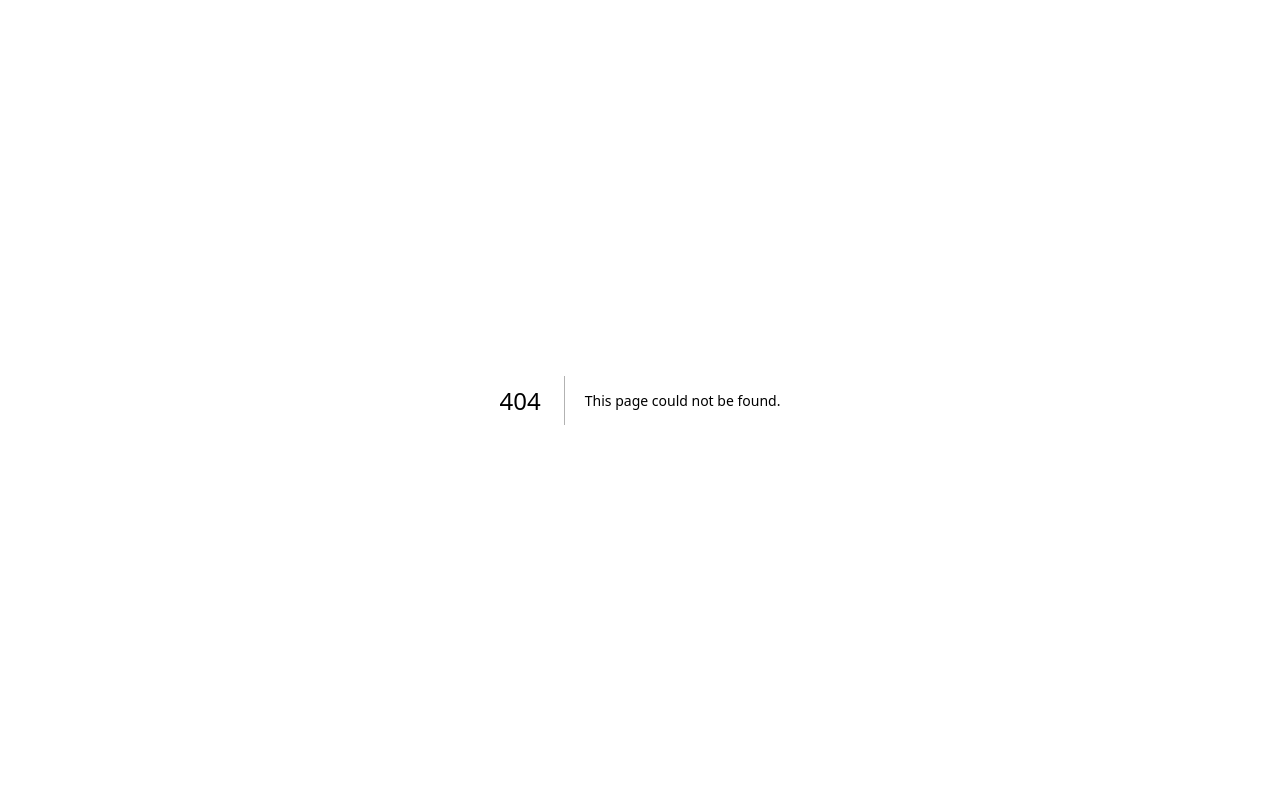
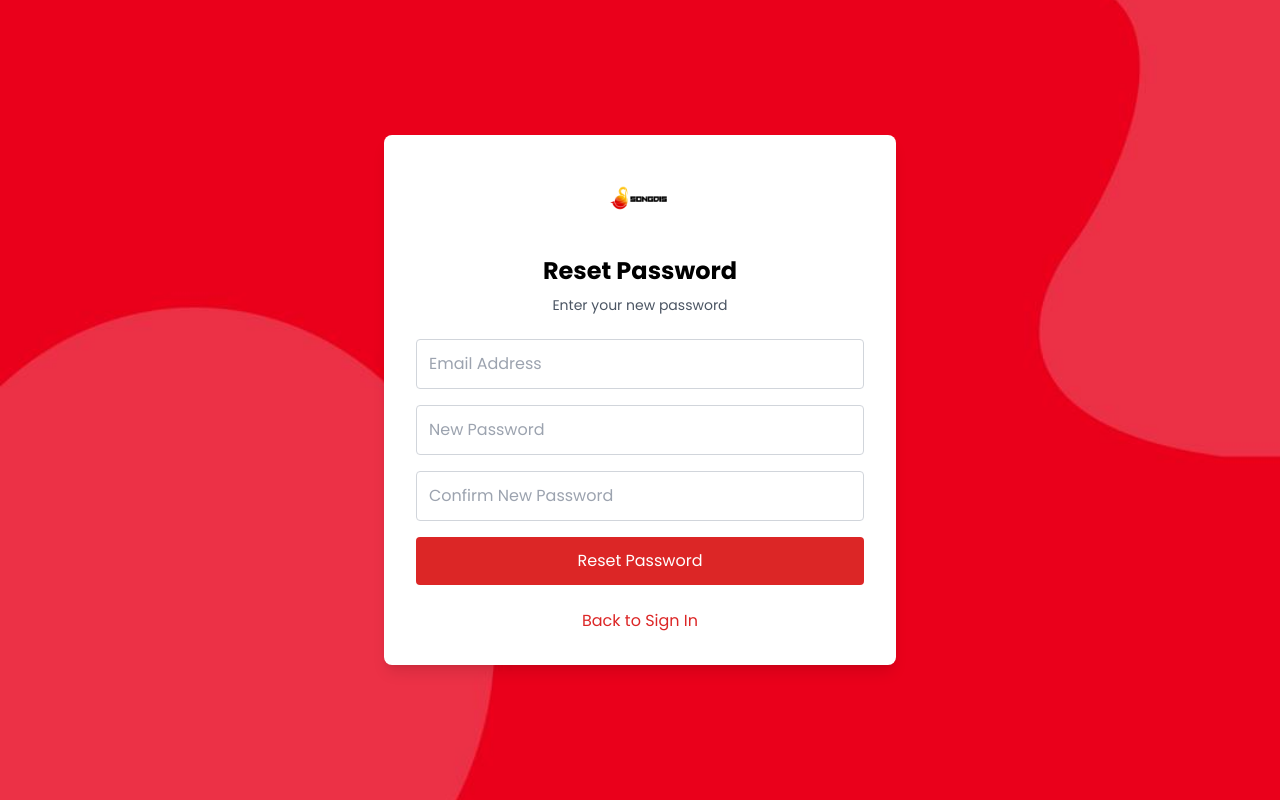
Before and after one commit to UgwuObed/songdis.com, a Next.js app: page /auth/reset in a window 1280 px wide. Before the commit this address had no page. Built offline with nearby package versions, Linux system fonts and the light colour scheme; a web font is replaced by a local one.

Commit message:
forget password and reset password

```diff
--- /dev/null
+++ b/app/auth/forget/page.tsx
@@ -0,0 +1,10 @@
+"use client";
+import ForgotPassword from '../../components/Auth/forget';
+
+export default function ForgotPasswordPage() {
+  return (
+    <div className="flex items-center justify-center min-h-screen bg-gray-100">
+      <ForgotPassword />
+    </div>
+  );
+}
--- /dev/null
+++ b/app/auth/reset/page.tsx
@@ -0,0 +1,10 @@
+"use client";
+import ResetPassword from '../../components/Auth/reset';
+
+export default function ResetPasswordPage() {
+  return (
+    <div className="flex items-center justify-center min-h-screen bg-gray-100">
+      <ResetPassword />
+    </div>
+  );
+}
--- /dev/null
+++ b/app/components/Auth/forget.tsx
@@ -0,0 +1,107 @@
+'use client';
+
+import React, { useState } from 'react';
+import axios from 'axios';
+import { BASE_URL } from '../apiConfig';
+import Link from 'next/link';
+
+const ForgotPassword = () => {
+  const [email, setEmail] = useState('');
+  const [error, setError] = useState('');
+  const [success, setSuccess] = useState('');
+  const [loading, setLoading] = useState(false);
+
+  const handleSubmit = async (e: React.FormEvent) => {
+    e.preventDefault();
+    setLoading(true);
+    setError('');
+    setSuccess('');
+
+    try {
+      const response = await axios.post(`${BASE_URL}/api/forgot-password`, {
+        email,
+      });
+
+      setSuccess(response.data.message);
+      setEmail('');
+    } catch (err) {
+      console.error('Forgot password error:', err);
+      if (axios.isAxiosError(err) && err.response) {
+        setError(err.response.data.message || 'An unexpected error occurred.');
+      } else {
+        setError('An unexpected error occurred.');
+      }
+    } finally {
+      setLoading(false);
+    }
+  };
+
+  return (
+    <div
+      className="min-h-screen w-full bg-cover bg-center bg-no-repeat flex items-center justify-center p-4"
+      style={{ backgroundImage: 'url("/assets/banner/auth.jpg")' }}
+    >
+      <div className="bg-white p-6 md:p-8 rounded-lg shadow-lg w-full max-w-lg">
+        <img
+          src="/assets/logo/logo.png"
+          alt="Logo"
+          className="h-12 md:h-16 w-auto mx-auto mb-6"
+        />
+
+        <h2 className="text-xl md:text-2xl font-bold text-center mb-2">
+          Forgot Password
+        </h2>
+
+        <p className="text-sm text-gray-600 text-center mb-6">
+          Enter your email address to receive a password reset link
+        </p>
+
+        {error && (
+          <div className="bg-red-600 text-white p-4 rounded mb-4 text-center">
+            {error}
+          </div>
+        )}
+
+        {success && (
+          <div className="bg-green-600 text-white p-4 rounded mb-4 text-center">
+            {success}
+          </div>
+        )}
+
+        <form onSubmit={handleSubmit} className="space-y-4">
+          <input
+            type="email"
+            value={email}
+            onChange={(e) => setEmail(e.target.value)}
+            placeholder="Email"
+            required
+            className="w-full p-3 border border-gray-300 rounded focus:ring-2 focus:ring-red-500 focus:border-transparent"
+          />
+
+          <button
+            type="submit"
+            disabled={loading}
+            className="w-full bg-red-600 text-white py-3 px-4 rounded hover:bg-red-700 transition-colors disabled:bg-red-400"
+          >
+            {loading ? (
+              <div className="flex items-center justify-center">
+                <div className="animate-spin rounded-full h-5 w-5 border-b-2 border-white mr-2" />
+                Sending Reset Link...
+              </div>
+            ) : (
+              'Send Reset Link'
+            )}
+          </button>
+        </form>
+
+        <div className="mt-6 text-center space-y-2">
+          <Link href="/auth/signin" className="text-red-600 hover:text-red-700 block">
+            Back to Sign In
+          </Link>
+        </div>
+      </div>
+    </div>
+  );
+};
+
+export default ForgotPassword;
--- /dev/null
+++ b/app/components/Auth/reset.tsx
@@ -0,0 +1,158 @@
+'use client';
+
+
+import React, { useState, useEffect } from 'react';
+import axios from 'axios';
+import { useRouter, useSearchParams } from 'next/navigation';
+import { BASE_URL } from '../apiConfig';
+import Link from 'next/link';
+
+const ResetPassword = () => {
+  const router = useRouter();
+  const searchParams = useSearchParams();
+
+
+  const token = searchParams.get('token');
+  const emailFromUrl = searchParams.get('email');
+
+  const [email, setEmail] = useState(emailFromUrl || '');
+  const [formData, setFormData] = useState({
+    password: '',
+    password_confirmation: '',
+  });
+  const [error, setError] = useState('');
+  const [loading, setLoading] = useState(false);
+
+
+  useEffect(() => {
+    if (emailFromUrl) {
+      setEmail(emailFromUrl);
+    }
+  }, [emailFromUrl]);
+
+  const handleChange = (e: React.ChangeEvent<HTMLInputElement>) => {
+    setFormData({
+      ...formData,
+      [e.target.name]: e.target.value,
+    });
+  };
+
+  const handleSubmit = async (e: React.FormEvent) => {
+    e.preventDefault();
+    if (!token || !email) {
+      setError('Invalid reset link');
+      return;
+    }
+
+    setLoading(true);
+    setError('');
+
+    try {
+      const response = await axios.post(`${BASE_URL}/api/reset-password`, {
+        email,
+        token,
+        password: formData.password,
+        password_confirmation: formData.password_confirmation,
+      });
+
+      if (response.data?.message) {
+        router.push('/auth/signin?reset=success');
+      }
+    } catch (err) {
+      console.error('Reset password error:', err);
+      if (axios.isAxiosError(err) && err.response) {
+        setError(err.response.data.message || 'An unexpected error occurred.');
+      } else {
+        setError('An unexpected error occurred.');
+      }
+    } finally {
+      setLoading(false);
+    }
+  };
+
+  return (
+    <div
+      className="min-h-screen w-full bg-cover bg-center bg-no-repeat flex items-center justify-center p-4"
+      style={{ backgroundImage: 'url("/assets/banner/auth.jpg")' }}
+    >
+      <div className="bg-white p-6 md:p-8 rounded-lg shadow-lg w-full max-w-lg">
+        <img
+          src="/assets/logo/logo.png"
+          alt="Logo"
+          className="h-12 md:h-16 w-auto mx-auto mb-6"
+        />
+
+        <h2 className="text-xl md:text-2xl font-bold text-center mb-2">
+          Reset Password
+        </h2>
+
+        <p className="text-sm text-gray-600 text-center mb-6">
+          Enter your new password
+        </p>
+
+        {error && (
+          <div className="bg-red-600 text-white p-4 rounded mb-4 text-center">
+            {error}
+          </div>
+        )}
+
+        <form onSubmit={handleSubmit} className="space-y-4">
+          <input
+            type="email"
+            name="email"
+            placeholder="Email Address"
+            value={email}
+            onChange={(e) => setEmail(e.target.value)}
+            required
+            readOnly={!!emailFromUrl}
+            className="w-full p-3 border border-gray-300 rounded focus:ring-2 focus:ring-red-500 focus:border-transparent"
+          />
+
+          <input
+            type="password"
+            name="password"
+            placeholder="New Password"
+            value={formData.password}
+            onChange={handleChange}
+            required
+            minLength={8}
+            className="w-full p-3 border border-gray-300 rounded focus:ring-2 focus:ring-red-500 focus:border-transparent"
+          />
+
+          <input
+            type="password"
+            name="password_confirmation"
+            placeholder="Confirm New Password"
+            value={formData.password_confirmation}
+            onChange={handleChange}
+            required
+            className="w-full p-3 border border-gray-300 rounded focus:ring-2 focus:ring-red-500 focus:border-transparent"
+          />
+
+          <button
+            type="submit"
+            disabled={loading}
+            className="w-full bg-red-600 text-white py-3 px-4 rounded hover:bg-red-700 transition-colors disabled:bg-red-400"
+          >
+            {loading ? (
+              <div className="flex items-center justify-center">
+                <div className="animate-spin rounded-full h-5 w-5 border-b-2 border-white mr-2" />
+                Resetting Password...
+              </div>
+            ) : (
+              'Reset Password'
+            )}
+          </button>
+        </form>
+
+        <div className="mt-6 text-center">
+          <Link href="/auth/signin" className="text-red-600 hover:text-red-700">
+            Back to Sign In
+          </Link>
+        </div>
+      </div>
+    </div>
+  );
+};
+
+export default ResetPassword;
--- a/app/components/Auth/signin.tsx
+++ b/app/components/Auth/signin.tsx
@@ -2,7 +2,7 @@
 
 import React, { useState } from 'react';
 import axios from 'axios';
-import { useRouter } from 'next/navigation';
+import { useRouter, useSearchParams  } from 'next/navigation';
 import { BASE_URL } from '../apiConfig';
 import Link from 'next/link';
 
@@ -14,6 +14,9 @@ const Signin = () => {
   const [error, setError] = useState('');
   const [loading, setLoading] = useState(false);
   const router = useRouter();
+
+  const searchParams = useSearchParams();
+  const resetSuccess = searchParams.get('reset') === 'success';
 
   const handleChange = (e: { target: { name: any; value: any; }; }) => {
     setFormData({
@@ -78,6 +81,12 @@ const Signin = () => {
           </div>
         )}
 
+        {resetSuccess && (
+          <div className="bg-green-600 text-white p-4 rounded mb-4 text-center">
+            Password reset successful. Please sign in with your new password.
+          </div>
+        )}
+
         <form onSubmit={handleSubmit} className="space-y-4">
           <input
             type="email"
@@ -89,6 +98,7 @@ const Signin = () => {
             className="w-full p-3 border border-gray-300 rounded focus:ring-2 focus:ring-red-500 focus:border-transparent"
           />
 
+          <div className="space-y-2">
             <input
               type="password"
               name="password"
@@ -98,6 +108,15 @@ const Signin = () => {
               required
               className="w-full p-3 border border-gray-300 rounded focus:ring-2 focus:ring-red-500 focus:border-transparent"
             />
+            <div className="flex justify-end">
+              <Link
+                href="/auth/forget"
+                className="text-sm text-red-600 hover:text-red-700"
+              >
+                Forgot Password?
+              </Link>
+            </div>
+          </div>
 
           <button
             type="submit"
--- a/app/components/apiConfig.js
+++ b/app/components/apiConfig.js
@@ -1,2 +1,2 @@
-export const BASE_URL = "https://peaceful-waters-78164-f79460234997.herokuapp.com";
-//export const BASE_URL = "http://127.0.0.1:8000";
+//export const BASE_URL = "https://peaceful-waters-78164-f79460234997.herokuapp.com";
+export const BASE_URL = "http://127.0.0.1:8000";
```
Lines whose indentation alone changed are shown as unchanged.
